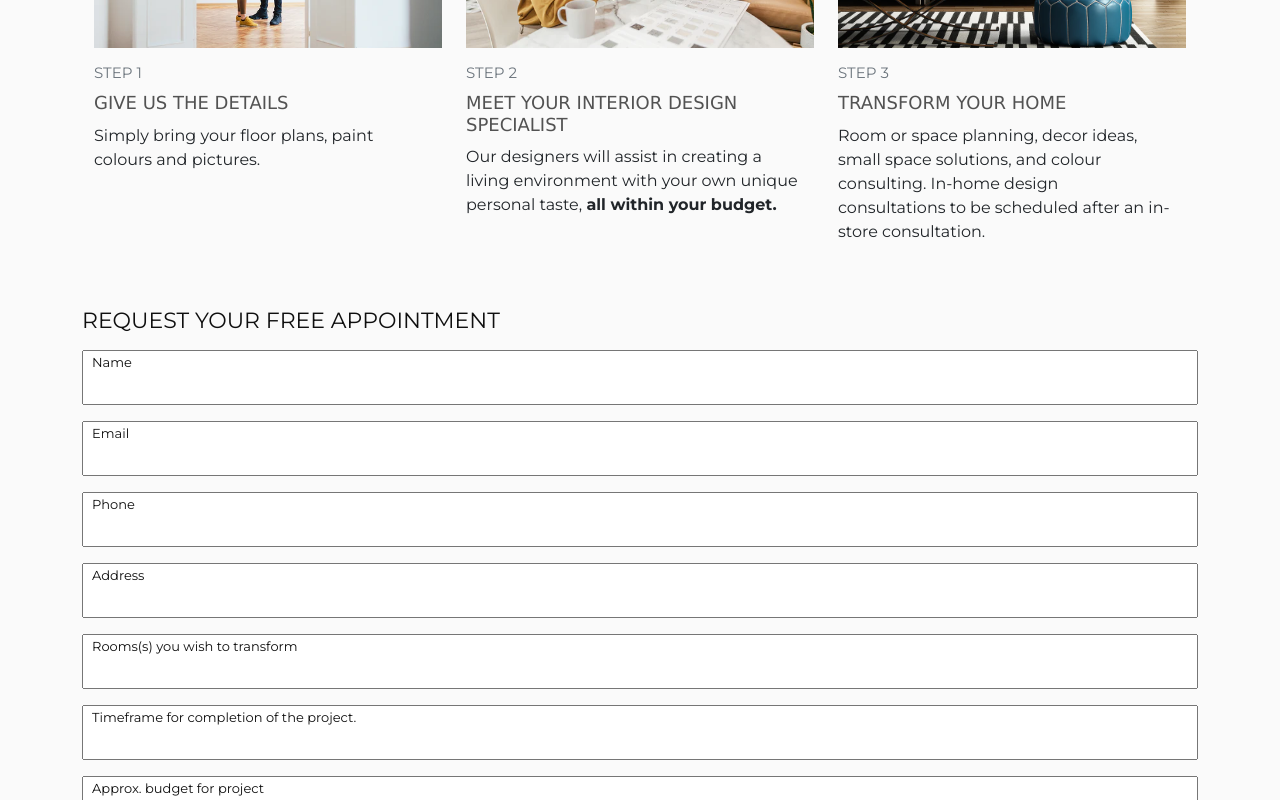
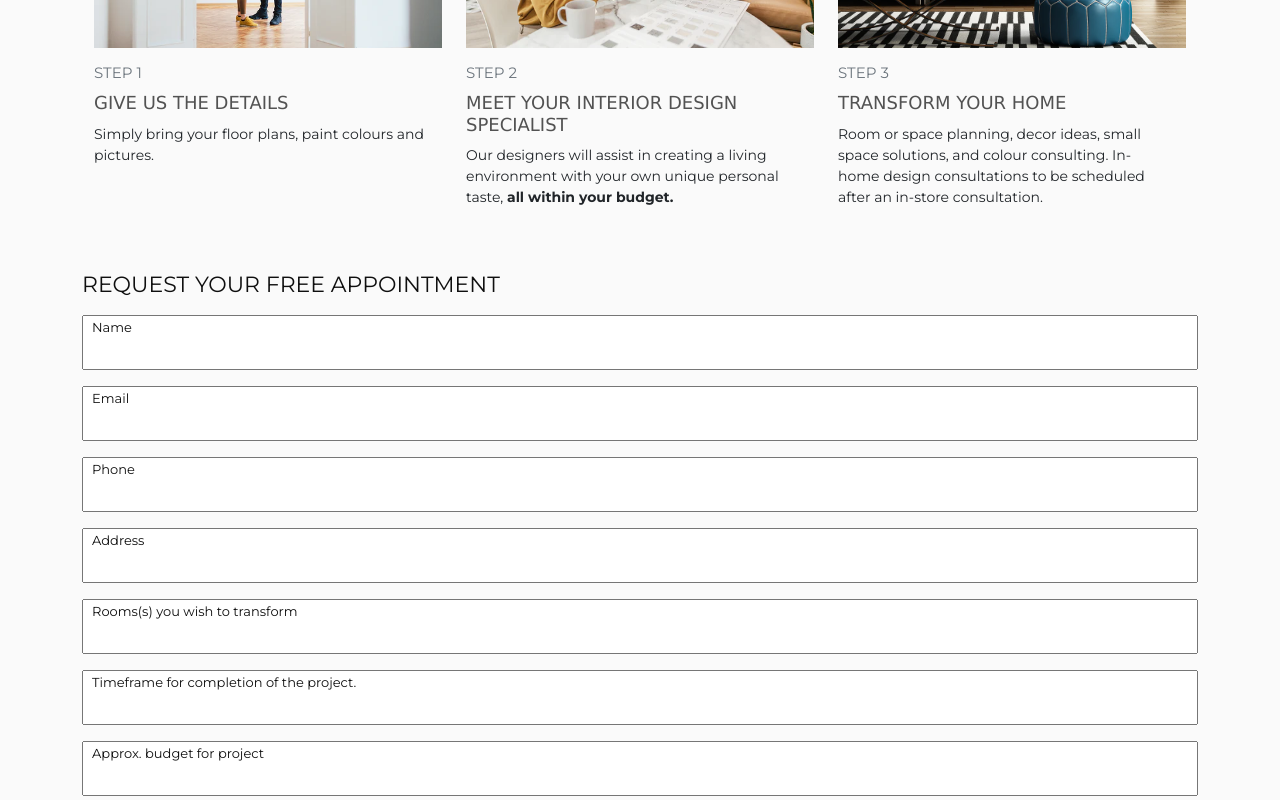
Before and after one commit to egligbe1/Decorum, a React (Create React App) app in the folder client/: page /pages/interior-design-services in a window 1280 px wide. Shown: the part 1040-1840 px from the top of the page. Built offline with nearby package versions, Linux system fonts and the light colour scheme.

Commit message:
modified:   client/src/components/Footer/Footer.css

```diff
--- a/client/src/components/Footer/Footer.css
+++ b/client/src/components/Footer/Footer.css
@@ -13,3 +13,6 @@ a {
 .copyright {
     font-size: 16px;
 }
+.card-body p {
+    font-size: 14px;
+}
```
